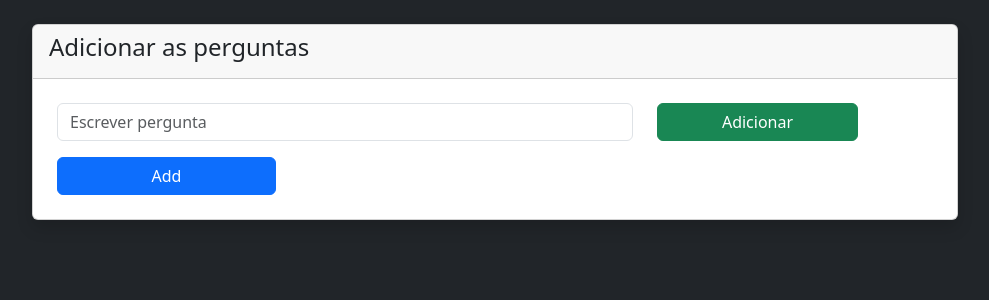
After one commit to SheltonTeles/BASEDADOS, a PHP site: page /pages/perguntas/perguntas.php in a window 1280 px wide. The commit adds this page. Shown: the top 300 px of the page, without its empty margins (145-1134 px from the left). Run offline with PHP 8.4, Linux system fonts and the light colour scheme.

Commit message:
Branch Shelton

```diff
--- a/BASEDADOS/index.php
+++ b/BASEDADOS/index.php
@@ -122,7 +122,7 @@
 
             <div class="mt-4">
 
-              <a href="#" class="btn btn-secondary btn-lg active" role="button" aria-pressed="true">Careiras</a>
+              <a href="../BASEDADOS/pages/home.php" class="btn btn-secondary btn-lg active" role="button" aria-pressed="true">Careiras</a>
 
               <a href="#" class="btn btn-secondary btn-lg active" role="button" aria-pressed="true">Feedback</a>
 
--- a/BASEDADOS/pages/home.php
+++ b/BASEDADOS/pages/home.php
@@ -19,7 +19,7 @@ require '../db/database.php';
             <li>'.$data_termino.'</li>
             <li>'.$sector_vaga.'</li>
             <li>'.$visualizacoes.'</li>
-            <li><a href="../pages/candidatura/candidatura.php?vagaID=' . $id_vaga . '"  class="btn btn-primary">CANDIDATAR-SE</li>
+            <li><a href="../pages/candidatura/candidatura.php?vagaID=' . $id_vaga . '"  class="btn btn-primary">CANDIDATAR-SE</a></li>
 
             <hr>
             ';
--- /dev/null
+++ b/BASEDADOS/pages/perguntas/perguntas.php
@@ -0,0 +1,79 @@
+<!DOCTYPE html>
+<html lang="pt">
+
+<head>
+    <meta charset="UTF-8">
+    <meta name="viewport" content="width=device-width, initial-scale=1.0">
+    <title>Formulário de Perguntas de Entrevista</title>
+    <link rel="stylesheet" href="https://cdn.jsdelivr.net/npm/bootstrap@5.3.1/dist/css/bootstrap.min.css">
+    <style>
+
+
+    </style>
+</head>
+
+<body class="bg-dark">
+    <div class="container">
+        <div class="row my-4">
+            <div class="col-lg-10 mx-auto">
+                <div class="card shadow">
+                    <div class="card-header">
+                        <h4>Adicionar as perguntas</h4>
+                    </div>
+                    <div class="card-body p-4">
+                        <form action="#" method="POST" id="ad_form">
+                            <div id="show_item">
+                                <div class="row">
+                                    <div class="col-md-8 mb-3">
+                                        <input type="text" name="pergunta_name[]" class="form-control" placeholder="Escrever pergunta" required>
+                                    </div>
+
+                                    <div class="col-md-3  mb-3 d-grid">
+                                        <button class="btn btn-success add_item_btn">Adicionar</button>
+                                    </div>
+                                </div>
+                            </div>
+                            <div>
+                                <input type="submit" value="Add" class="btn btn-primary w-25" id="add_btn ">
+                            </div>
+                        </form>
+                    </div>
+                </div>
+            </div>
+        </div>
+    </div>
+
+
+
+
+
+
+    <script src="https://cdnjs.cloudflare.com/ajax/libs/jquery/3.7.1/jquery.min.js"></script>
+
+    <script>
+        $(document).ready(function() {
+           $(".add_item_btn").click(function(e){
+                e.preventDefault();
+                $("#show_item").prepend('<div id="show_item">' +
+        '<div class="row">' +
+        '<div class="col-md-8 mb-3">' +
+        '<input type="text" name="pergunta_name[]" class="form-control" placeholder="Escrever pergunta" required>' +
+        '</div>' +
+        '<div class="col-md-3 mb-3 d-grid">' +
+        '<button class="btn btn-danger remove_item_btn">Remover</button>' +
+        '</div>' +
+        '</div>' +
+        '</div>');
+           });
+
+           $(document).on('click', '.remove_item_btn', function(e){
+                e.preventDefault()
+           });
+        });
+    </script>
+
+
+
+</body>
+
+</html>
```
